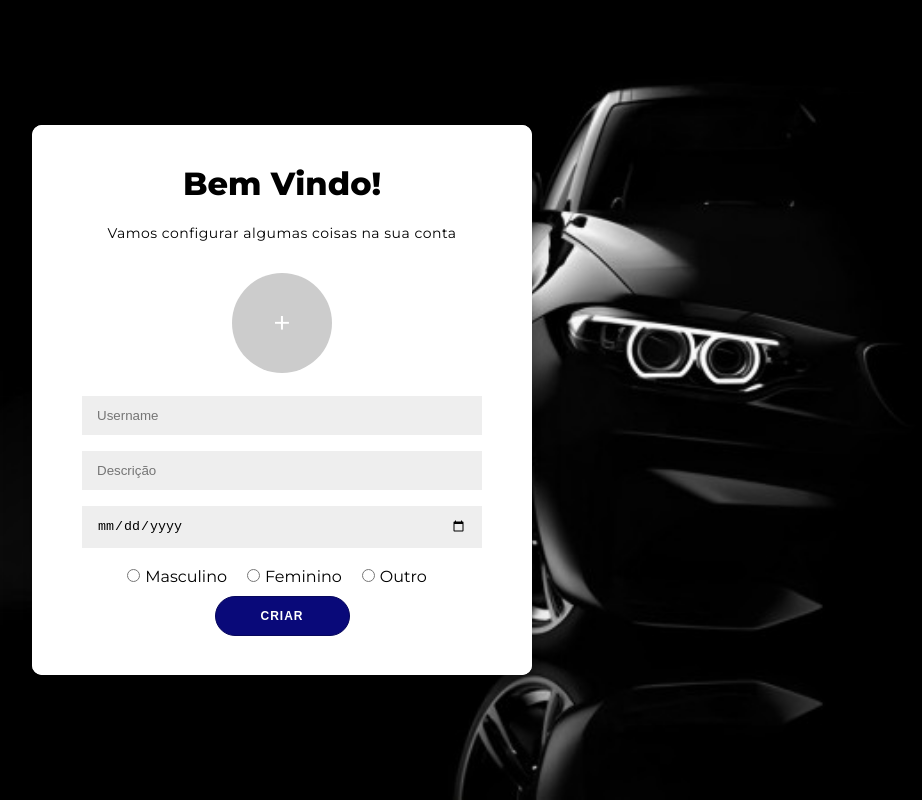
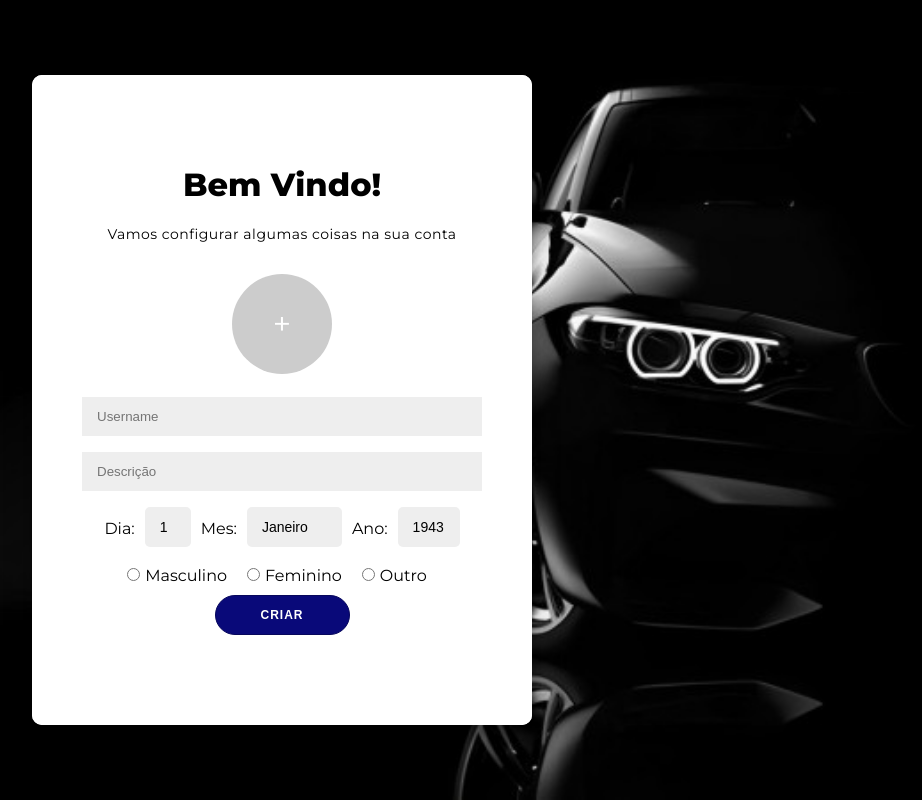
Before and after one commit to TomasSoldador/PAP, a React (Vite) app in the folder client/: page /registar in a window 1280 px wide. Shown: the whole page, without its empty margins (358-1280 px from the left). Built offline with nearby package versions, Linux system fonts and the light colour scheme.

Commit message:
Data de nascimento feita no registar

```diff
--- a/client/src/Styles/Registar.jsx
+++ b/client/src/Styles/Registar.jsx
@@ -21,7 +21,7 @@ export const Container = styled.div`
    overflow: hidden;
    width: 500px;
    max-width: 100%;
-   min-height: 550px;
+   min-height: 650px;
 `;
 
 export const Form = styled.form`
@@ -114,6 +114,41 @@ export const Button = styled.button`
    }
 `;
 
+export const DataInputWrapper = styled.div`
+   display: flex;
+   gap: 10px;
+
+
+   label {
+      margin-top: 20px;
+   }
+
+   select {
+      appearance: none;
+      background-color: #eee;
+      border: none;
+      padding: 12px 15px;
+      margin: 8px 0;
+      width: 100%;
+      border-radius: 5px;
+      font-size: 14px;
+   }
+`;
+
+export const DataInput = ({ label, value, onChange, options }) => (
+   <DataInputWrapper>
+      <label>{label}</label>
+      <select value={value} onChange={onChange}>
+         {options.map(option => (
+            <option key={option.value} value={option.value}>
+               {option.label}
+            </option>
+         ))}
+      </select>
+   </DataInputWrapper>
+);
+
+
 
 
 export const Paragraph = styled.p`
--- a/client/src/pages/Login.jsx
+++ b/client/src/pages/Login.jsx
@@ -68,7 +68,7 @@ function Login() {
 
     try {
       const resposta = await Axios.post(
-        "http://localhost:3001/api/registar/insert",
+        "http://localhost:3001/api/login/insert",
         {
           nome: name,
           email: email,
--- a/client/src/pages/Registar.jsx
+++ b/client/src/pages/Registar.jsx
@@ -9,6 +9,42 @@ function Registar () {
    const [dataNascimento, setDataNascimento] = useState("");
    const [descricao, setDescricao] = useState("");
    const [outro, setOutro] = useState(false);
+
+
+
+   // Input data
+   const [dia, setDia] = useState('');
+   const [mes, setMes] = useState('');
+   const [ano, setAno] = useState('');
+
+   const startYear = new Date().getFullYear() - 80;
+   const endYear = new Date().getFullYear();
+
+   const anos = Array.from({ length: endYear - startYear + 1 }, (_, index) => ({
+      label: `${startYear + index}`,
+      value: `${startYear + index}`,
+   }));
+
+   const meses = [
+      { label: 'Janeiro', value: '01' },
+      { label: 'Fevereiro', value: '02' },
+      { label: 'Março', value: '03' },
+      { label: 'Abril', value: '04' },
+      { label: 'Maio', value: '05' },
+      { label: 'Junho', value: '06' },
+      { label: 'Julho', value: '07' },
+      { label: 'Agosto', value: '08' },
+      { label: 'Setembro', value: '09' },
+      { label: 'Outubro', value: '10' },
+      { label: 'Novembro', value: '11' },
+      { label: 'Dezembro', value: '12' },
+   ];
+
+   const dias = Array.from({ length: 31 }, (_, index) => ({
+      label: `${index + 1}`,
+      value: `${index + 1 < 10 ? '0' : ''}${index + 1}`,
+   }));
+
 
    // TODO: Enviar a imagem para uma pasta e depois enviar so o endereço da imagem para a base de dados
    // Input da imagem
@@ -37,6 +73,7 @@ function Registar () {
    }
 
    // TODO: criar a parte no cliente e no servidor para enviar os dados para a base de dados
+   // TODO: Verificar se a data é valida antes de enviar
    // Enviar os dados para a base de dados
    const Criar = () => {
       alert(name + ' ' + gender + ' ' + avatar + ' ' + descricao + ' ' + dataNascimento)
@@ -87,11 +124,27 @@ function Registar () {
                   onChange={(e) => setDescricao(e.target.value)}
                   placeholder="Descrição"
                />
-               <Components.Input
-                  type="date"
-                  value={dataNascimento}
-                  onChange={(e) => setDataNascimento(e.target.value)}
-               />
+
+               <Components.DataInputWrapper>
+                  <Components.DataInput
+                     label="Dia:"
+                     value={dia}
+                     onChange={(e) => setDia(e.target.value)}
+                     options={dias}
+                  />
+                  <Components.DataInput
+                     label="Mes:"
+                     value={mes}
+                     onChange={(e) => setMes(e.target.value)}
+                     options={meses}
+                  />
+                  <Components.DataInput
+                     label="Ano:"
+                     value={ano}
+                     onChange={(e) => setAno(e.target.value)}
+                     options={anos}
+                  />
+               </Components.DataInputWrapper>
 
                <Components.RadioWrapper>
                   <Components.RadioLabel>
```
Also changed, not shown: 2 other files (tests, documents, lock files or other folders).
